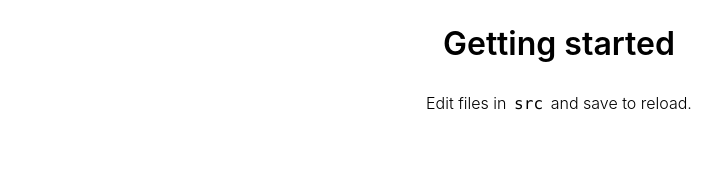
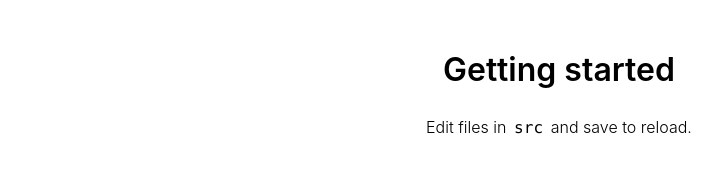
Before and after one commit to wardoost/react-ward, a React app: page / in a window 1280 px wide. Shown: the part 51-224 px from the top of the page, without its empty margins (81-803 px from the left). Built offline with nearby package versions, Linux system fonts and the light colour scheme; some packages are replaced by stand-ins of ours.

Commit message:
:art: Simplify

```diff
--- a/src/constants.css
+++ b/src/constants.css
@@ -8,23 +8,8 @@
 
   /* typography */
   --font: -apple-system, BlinkMacSystemFont, "Segoe UI", Roboto, Oxygen-Sans, Ubuntu, Cantarell, "Helvetica Neue", sans-serif;
-  --fontWeight: 300;
-  --lineHeight: 1.6;
-  --fontHeading: var(--font);
-  --fontWeightHeading: 600;
-  --lineHeightHeading: var(--lineHeight);
   --fontMonospace: Consolas, "Liberation Mono", Menlo, Courier, monospace;
-  --fontWeightMonospace: var(--fontWeight);
-  --lineHeightMonospace: var(--lineHeight);
-
-  /* padding */
-  --paddingXs: 5px;
-  --paddingSm: 10px;
-  --paddingMd: 20px;
-  --paddingLg: 30px;
-  --paddingXl: 50px;
 
   /* various */
-  --radius: 5px;
   --navHeight: 48px;
 }
--- a/src/containers/App.css
+++ b/src/containers/App.css
@@ -3,8 +3,8 @@
 
 html {
   font-family: var(--font);
-  font-weight: var(--fontWeight);
-  line-height: var(--lineHeight);
+  font-weight: 300;
+  line-height: 1.6;
 }
 
 * {
@@ -17,9 +17,9 @@ h3,
 h4,
 h5,
 h6 {
-  font-family: var(--fontHeading);
-  font-weight: var(--fontWeightHeading);
-  line-height: var(--lineHeightHeading);
+  font-family: var(--font);
+  font-weight: 600;
+  line-height: 1.4;
 }
 
 a {
@@ -37,8 +37,7 @@ main a {
 
 code {
   font-family: var(--fontMonospace);
-  font-weight: var(--fontWeightMonospace);
-  line-height: var(--lineHeightMonospace);
+  font-weight: 300;
   background-color: gray(95%);
   padding: 0 0.2em;
 }
--- /dev/null
+++ b/src/containers/Layout.css
@@ -0,0 +1,5 @@
+@import '../constants.css';
+
+.main {
+  padding: 30px;
+}
--- a/src/containers/Layout.js
+++ b/src/containers/Layout.js
@@ -1,11 +1,12 @@
 // @flow
 import React from 'react'
 import Navigation from 'components/Navigation'
+import s from './Layout.css'
 
 const Layout = (props: Object) => (
   <div>
     <Navigation />
-    <main>
+    <main className={s.main}>
       {props.children}
     </main>
   </div>
```
Also changed, not shown: README.md, 1 other file.
